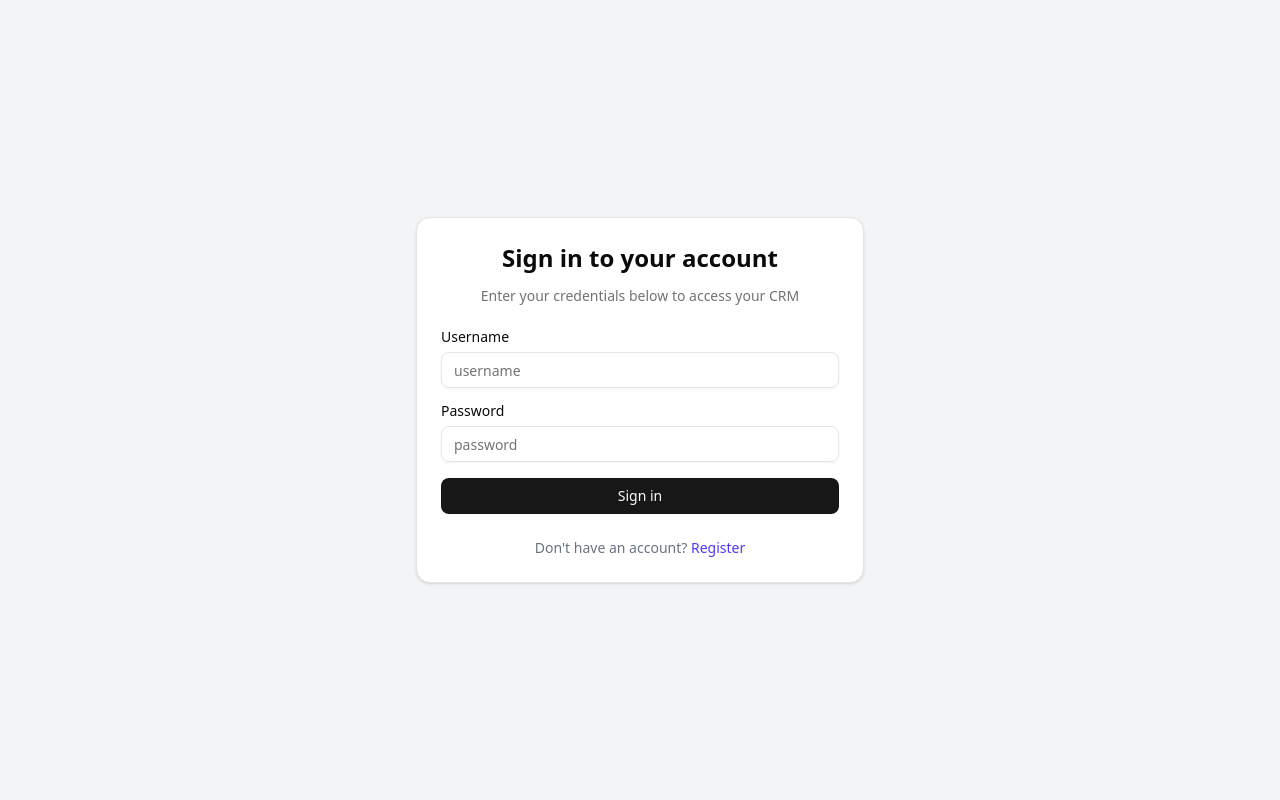
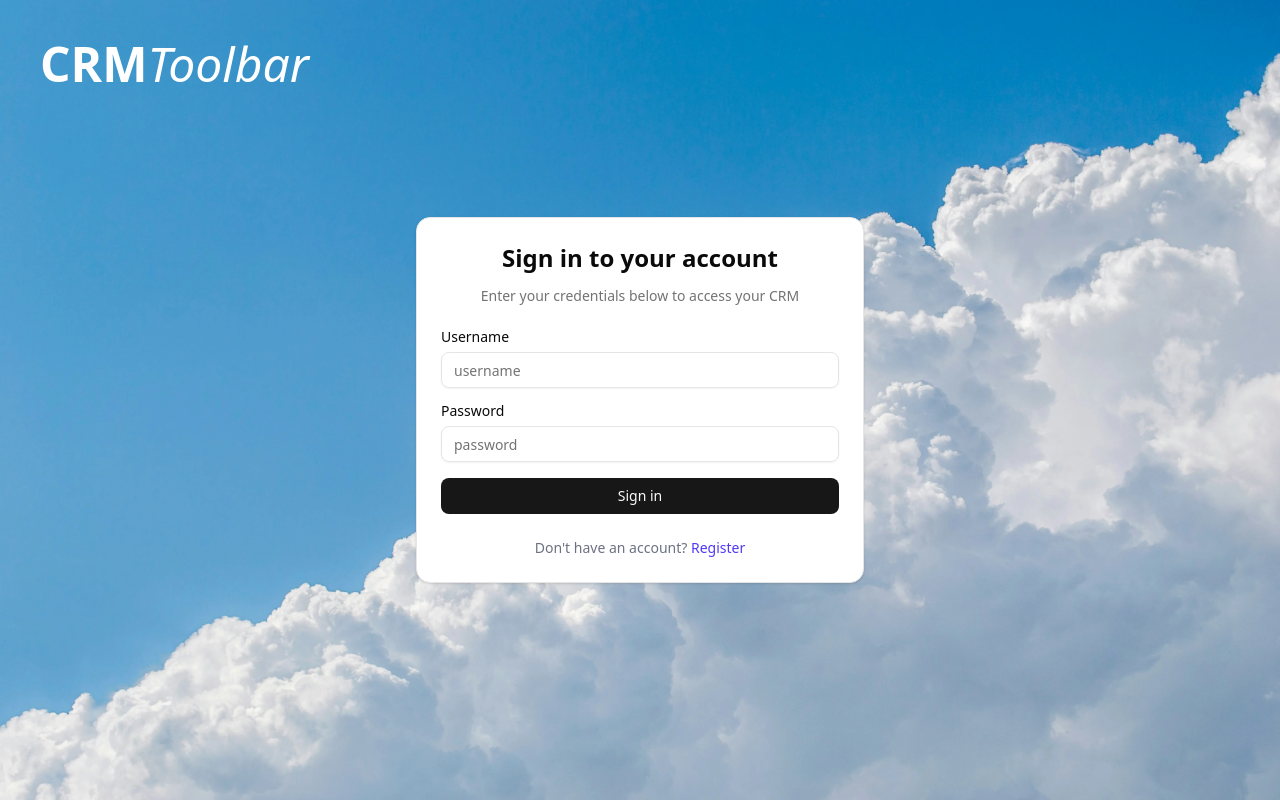
Before and after one commit to Solomon-mithra/CRM-Frontend, a React app: page /login in a window 1280 px wide. Built offline with nearby package versions, Linux system fonts and the light colour scheme; no server answers; the HTML template or start-up script is replaced by a standard one.

Commit message:
Add: AuthLayout UI

```diff
--- a/src/components/AppSidebar.tsx
+++ b/src/components/AppSidebar.tsx
@@ -43,12 +43,12 @@ export function AppSidebar() {
 
   return (
     <Sidebar>
-      <SidebarHeader>
+      <SidebarHeader className="my-4">
         <SidebarMenu>
           <SidebarMenuItem>
             <SidebarMenuButton asChild>
               <Link to="/dashboard">
-                <span className="text-lg font-semibold">CRM Tool</span>
+                <span className="text-2xl font-extrabold">CRM<span className="font-light italic">Toolbar</span></span>
               </Link>
             </SidebarMenuButton>
           </SidebarMenuItem>
--- /dev/null
+++ b/src/components/AuthLayout.tsx
@@ -0,0 +1,22 @@
+import React from 'react';
+import backgroundImage from '../assets/ljubomir-zarkovic-bt_ZtkCxLs4-unsplash.webp';
+
+interface AuthLayoutProps {
+  children: React.ReactNode;
+}
+
+const AuthLayout: React.FC<AuthLayoutProps> = ({ children }) => {
+  return (
+    <div className="relative min-h-screen bg-cover bg-center" style={{ backgroundImage: `url(${backgroundImage})` }}>
+      {/* <div className="absolute inset-0 bg-black opacity-50"></div> */}
+      <div className="absolute top-10 left-10 text-white text-5xl font-extrabold ">
+        CRM<span className="font-light italic">Toolbar</span>
+      </div>
+      <div className="relative z-10 min-h-screen flex items-center justify-center py-12 px-4 sm:px-6 lg:px-8">
+        {children}
+      </div>
+    </div>
+  );
+};
+
+export default AuthLayout;
--- a/src/pages/LoginPage.tsx
+++ b/src/pages/LoginPage.tsx
@@ -21,6 +21,7 @@ import {
   FormLabel,
   FormMessage,
 } from "../components/ui/form"
+import AuthLayout from '../components/AuthLayout'
 
 function LoginPage() {
   const navigate = useNavigate();
@@ -58,7 +59,7 @@ function LoginPage() {
   }
 
   return (
-    <div className="min-h-screen flex items-center justify-center bg-gray-100 py-12 px-4 sm:px-6 lg:px-8">
+    <AuthLayout>
       <Card className="w-full max-w-md">
         <CardHeader className="space-y-1">
           <CardTitle className="text-2xl text-center">Sign in to your account</CardTitle>
@@ -116,7 +117,7 @@ function LoginPage() {
           </p>
         </CardFooter>
       </Card>
-    </div>
+    </AuthLayout>
   );
 }
 
--- a/src/pages/RegisterPage.tsx
+++ b/src/pages/RegisterPage.tsx
@@ -20,6 +20,7 @@ import {
   FormLabel,
   FormMessage,
 } from "../components/ui/form"
+import AuthLayout from '../components/AuthLayout'
 
 function RegisterPage() {
   const navigate = useNavigate();
@@ -50,7 +51,7 @@ function RegisterPage() {
   }
 
   return (
-    <div className="min-h-screen flex items-center justify-center bg-gray-100 py-12 px-4 sm:px-6 lg:px-8">
+    <AuthLayout>
       <Card className="w-full max-w-md">
         <CardHeader className="space-y-1">
           <CardTitle className="text-2xl text-center">Create a new account</CardTitle>
@@ -150,7 +151,7 @@ function RegisterPage() {
           </p>
         </CardFooter>
       </Card>
-    </div>
+    </AuthLayout>
   );
 }
 
```
Also changed, not shown: src/assets/ljubomir-zarkovic-bt_ZtkCxLs4-unsplash.webp (added).
